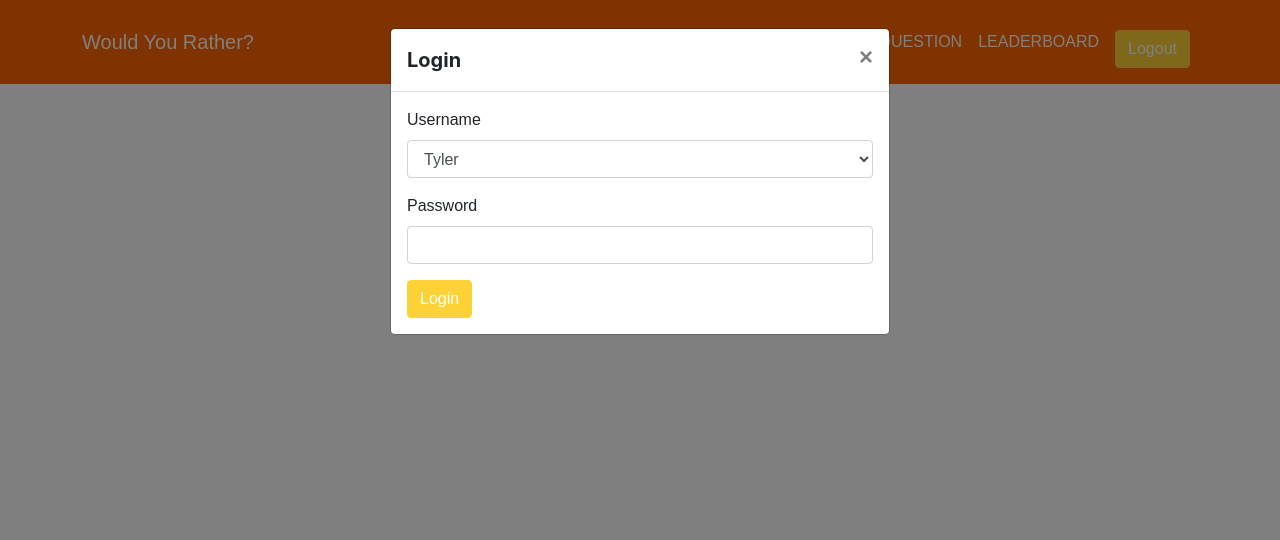
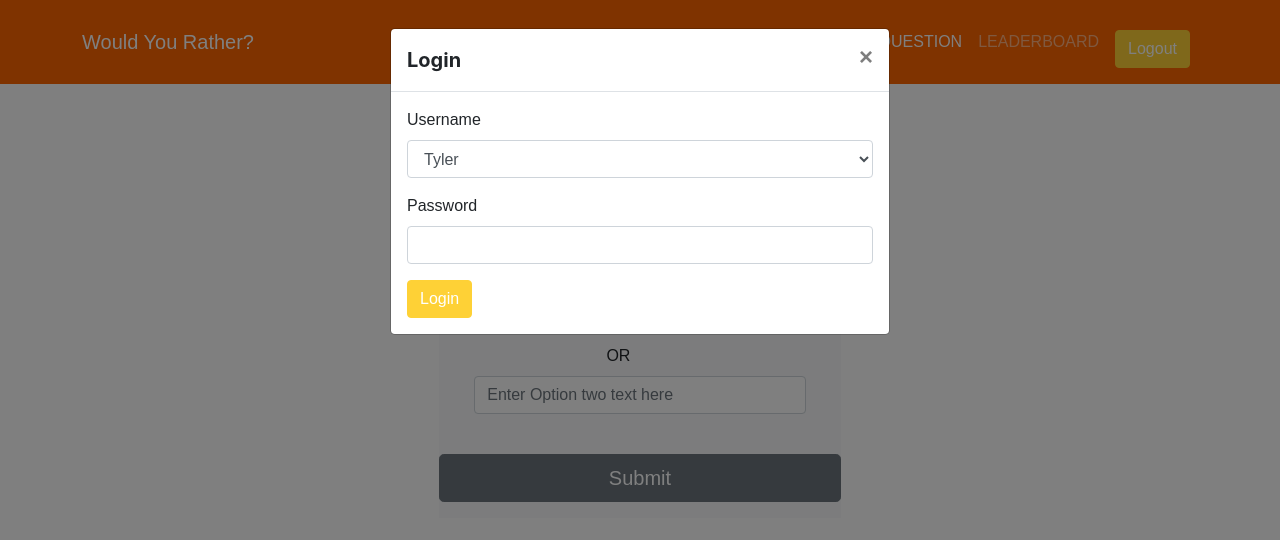
Before and after one commit to amarav/WouldYouRather, a React (Create React App) app in the folder project/: page /new in a window 1280 px wide. Before the commit this address led to /home. Shown: the top 540 px of the page. Built offline with nearby package versions, Linux system fonts and the light colour scheme.

Commit message:
New question UI added

```diff
--- a/project/src/components/Header.js
+++ b/project/src/components/Header.js
@@ -66,7 +66,7 @@ class Header extends Component {
                     </NavLink>
                   </NavItem>
                   <NavItem>
-                    <NavLink className="nav-link" to="/home"> New Question
+                    <NavLink className="nav-link" to="/new"> New Question
                     </NavLink>
                   </NavItem>
                   <NavItem>
--- a/project/src/components/MainComponent.js
+++ b/project/src/components/MainComponent.js
@@ -1,6 +1,7 @@
 import React,{Component,Fragment} from 'react';
-import Header from './Header.js'
-import Home from './Home.js'
+import Header from './Header'
+import Home from './Home'
+import NewQuestion from './NewQuestion'
 import { handleInitialData } from '../actions/shared'
 import { Switch, Route, Redirect } from 'react-router-dom'
 import { connect } from 'react-redux';
@@ -23,6 +24,7 @@ class Main extends Component
     <Header />
     <Switch>
        <Route path='/home' component={HomePage} />
+       <Route path='/new' component={NewQuestion} />
        <Redirect to="/home" />
     </Switch>
     </Fragment>
--- /dev/null
+++ b/project/src/components/NewQuestion.js
@@ -0,0 +1,42 @@
+import React from 'react';
+import { Col, Form, FormGroup, Label, Input , Button} from 'reactstrap';
+
+const Example = (props) => {
+  return (
+    <Form className="col-md-4 offset-md-4">
+      <section className="page-section bg-light">
+            <div className="container-fluid">
+              <div className="text-center">
+                <h3 className="section-heading text-uppercase">
+                  Create new question
+                </h3>
+                <h3 className="section-subheading text-muted">
+                  Complete the question
+                </h3>
+
+                <h3 className="section-heading">
+                  Would You Rather...
+                </h3>
+                </div>
+            </div>
+    <br/>
+      <FormGroup row>
+        <Col className="offset-md-1" sm={10}>
+          <Input type="email" name="email" id="exampleEmail"  placeholder="Enter Option one text here" />
+        </Col>
+      </FormGroup>
+      <Label className="text-center offset-md-5" >OR</Label>
+      <FormGroup row>
+        <Col className="offset-md-1" sm={10}>
+          <Input type="email" name="email" id="exampleEmail2" placeholder="Enter Option two text here" />
+        </Col>
+      </FormGroup>
+<br/>
+         <Button color="secondary" size="lg" block>Submit</Button>
+          </section>
+
+    </Form>
+  );
+}
+
+export default Example;
```
